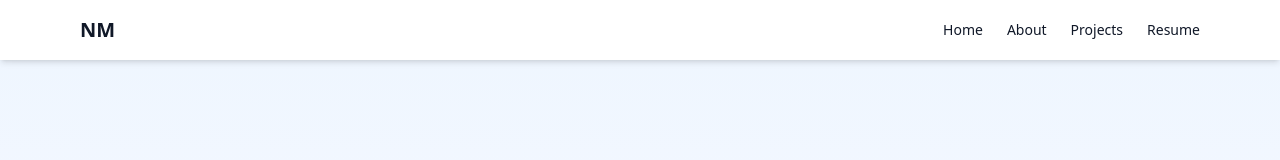
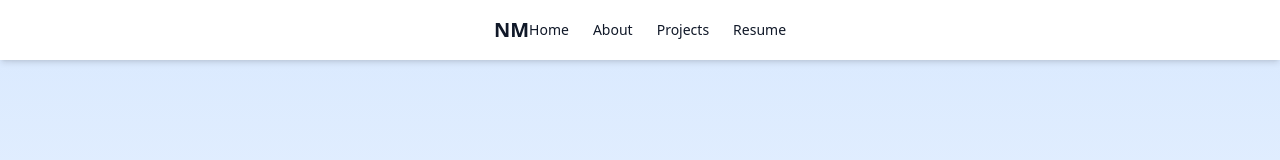
Before and after one commit to MastracciN/mastraccin.github.io, a React (Vite) app: page / in a window 1280 px wide. Shown: the top 160 px of the page. Built offline with nearby package versions, Linux system fonts and the light colour scheme.

Commit message:
header moved to own component

```diff
--- a/src/Portfolio.jsx
+++ b/src/Portfolio.jsx
@@ -1,4 +1,5 @@
 import React from "react";
+import Header from "./components/Header.jsx"
 import pic from './assets/profile.jpg'
 
 const Portfolio = () => {
@@ -47,22 +48,12 @@ const Portfolio = () => {
   ]
 
   return (
-    <div className="font-sans text-gray-900">
+    <div className="font-sans text-gray-900 bg-highlight">
       {/* Navbar */}
-      <header className="bg-white shadow-md sticky top-0 z-50">
-        <nav className="max-w-6xl mx-auto px-4 py-4 flex justify-between items-center">
-          <div className="text-xl font-bold">NM</div>
-          <ul className="flex space-x-6 text-sm font-medium">
-            <li><a href="#intro" className="hover:text-blue-500">Home</a></li>
-            <li><a href="#about" className="hover:text-blue-500">About</a></li>
-            <li><a href="#projects" className="hover:text-blue-500">Projects</a></li>
-            <li><a href="/Resume.pdf" target="_blank" rel="noopener noreferrer" className="hover:text-blue-500">Resume</a></li>
-          </ul>
-        </nav>
-      </header>
+      <Header />
 
       {/* Intro Section */}
-      <section id="intro" className="h-[90vh] flex flex-col justify-center items-center text-center px-6 bg-gradient-to-b from-blue-50 to-white">
+      <section id="intro" className="h-[90vh] flex flex-col justify-center items-center text-center px-6 bg-gradient-to-b from-blue-100 to-white">
         <img src={pic} alt="Profile" className="w-64 h-64 rounded-full object-cover mb-10"/>
         <h1 className="text-5xl font-extrabold mb-4">Hi, I’m Nathaniel</h1>
         <p className="text-lg text-gray-600 max-w-xl">I'm searching for problems to solve.</p>
--- a/src/components/Header.jsx
+++ b/src/components/Header.jsx
@@ -2,8 +2,18 @@ import React from 'react'
 
 function Header() {
     return (
-        <div>hello</div>
+        <header className="bg-white shadow-md sticky top-0 z-50">
+            <nav className="max-w-6xl mx-auto px-4 py-4 flex justify-center items-center">
+            <div className="text-xl font-bold">NM</div>
+            <ul className="flex space-x-6 text-sm font-medium">
+                <li><a href="#intro" className="hover:text-blue-500">Home</a></li>
+                <li><a href="#about" className="hover:text-blue-500">About</a></li>
+                <li><a href="#projects" className="hover:text-blue-500">Projects</a></li>
+                <li><a href="/Resume.pdf" target="_blank" rel="noopener noreferrer" className="hover:text-blue-500">Resume</a></li>
+            </ul>
+            </nav>
+        </header>
     );
 }
 
-export default Header
+export default Header;
--- a/src/tailwind.config.js
+++ b/src/tailwind.config.js
@@ -5,7 +5,11 @@ module.exports = {
       "./src/**/*.{js,jsx,ts,tsx}",
     ],
     theme: {
-      extend: {},
+      extend: {
+        colors: {
+          highlight: "#FEF493",
+        }
+      },
     },
     plugins: [],
   };
```
